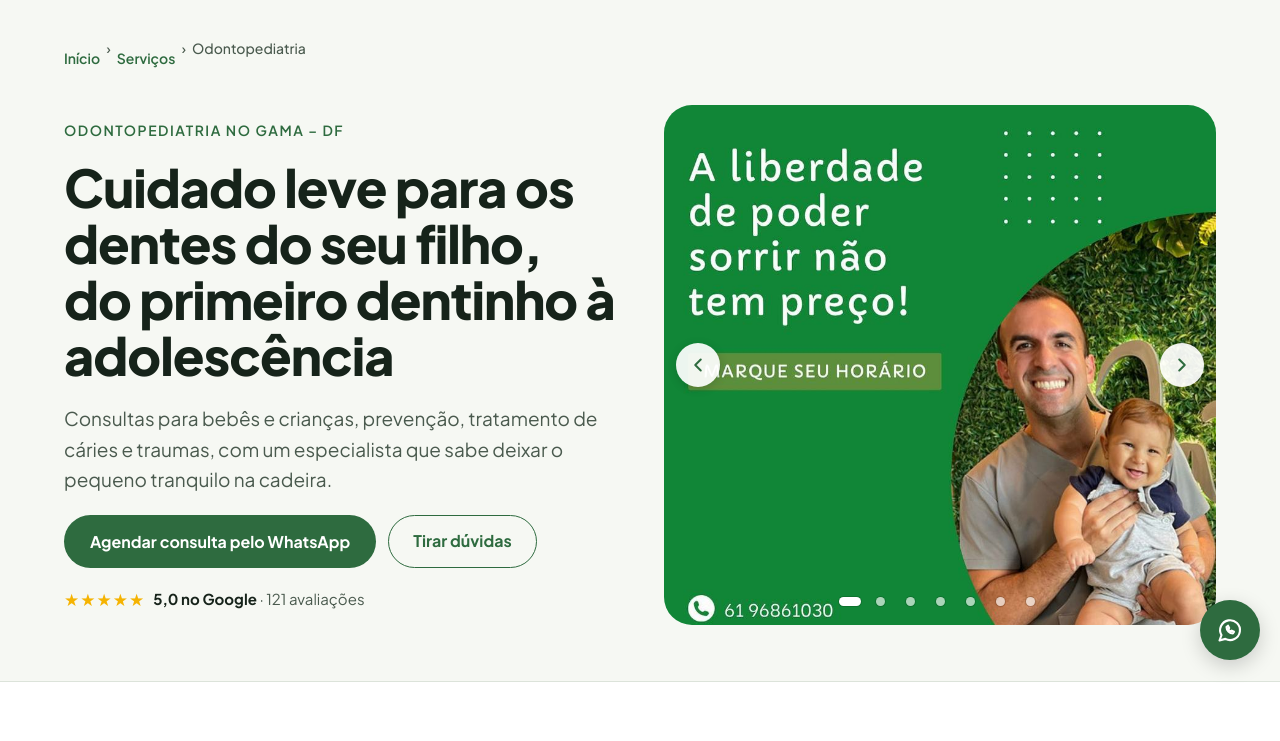
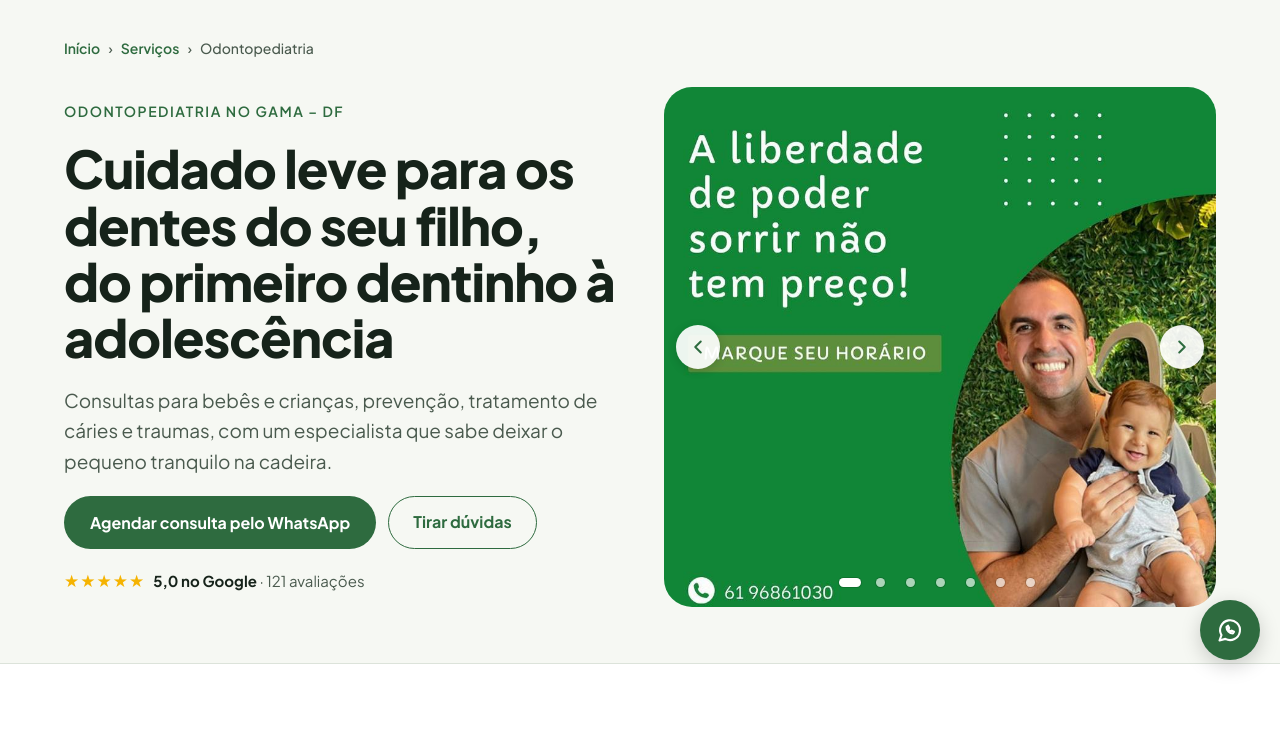
Before and after one commit to iamarantetech/nature-odontologia-demo, a plain HTML site: page servicos/odontopediatria.html in a window 1280 px wide. Shown: the part 120-861 px from the top of the page. Drawn offline with Linux system fonts and the light colour scheme.

Commit message:
Corrige o alinhamento do caminho (Início › Serviços › Odontopediatria)
O estilo do menu principal também era aplicado aos links desse trecho
e deixava os itens em alturas diferentes.

Co-Authored-By: Claude Opus 5.5 <noreply@anthropic.com>
Claude-Session: https://claude.ai/code/session_01545ZTcqjabvtfwDXNu6vsp

```diff
--- a/css/site.css
+++ b/css/site.css
@@ -86,8 +86,8 @@
   @media (max-width:640px){section.pad{padding:56px 0}.lead{font-size:17px}header{position:static}}
 
   /* ----- Páginas de serviço ----- */
-  .trilha{font-size:14px;color:var(--muted);display:flex;flex-wrap:wrap;gap:6px}
-  .trilha a{text-decoration:none;color:var(--green);font-weight:600}
+  .trilha{font-size:14px;font-weight:500;color:var(--muted);display:flex;flex-wrap:wrap;align-items:center;gap:8px;line-height:1.4}
+  .trilha a{text-decoration:none;color:var(--green);font-weight:600;padding:0}
   .lista-check{list-style:none;margin:0;padding:0;display:grid;gap:14px}
   .lista-check li{display:flex;gap:12px;align-items:flex-start;font-size:16px;line-height:1.55}
   .lista-check li svg{flex:none;margin-top:3px;color:var(--green)}
```
